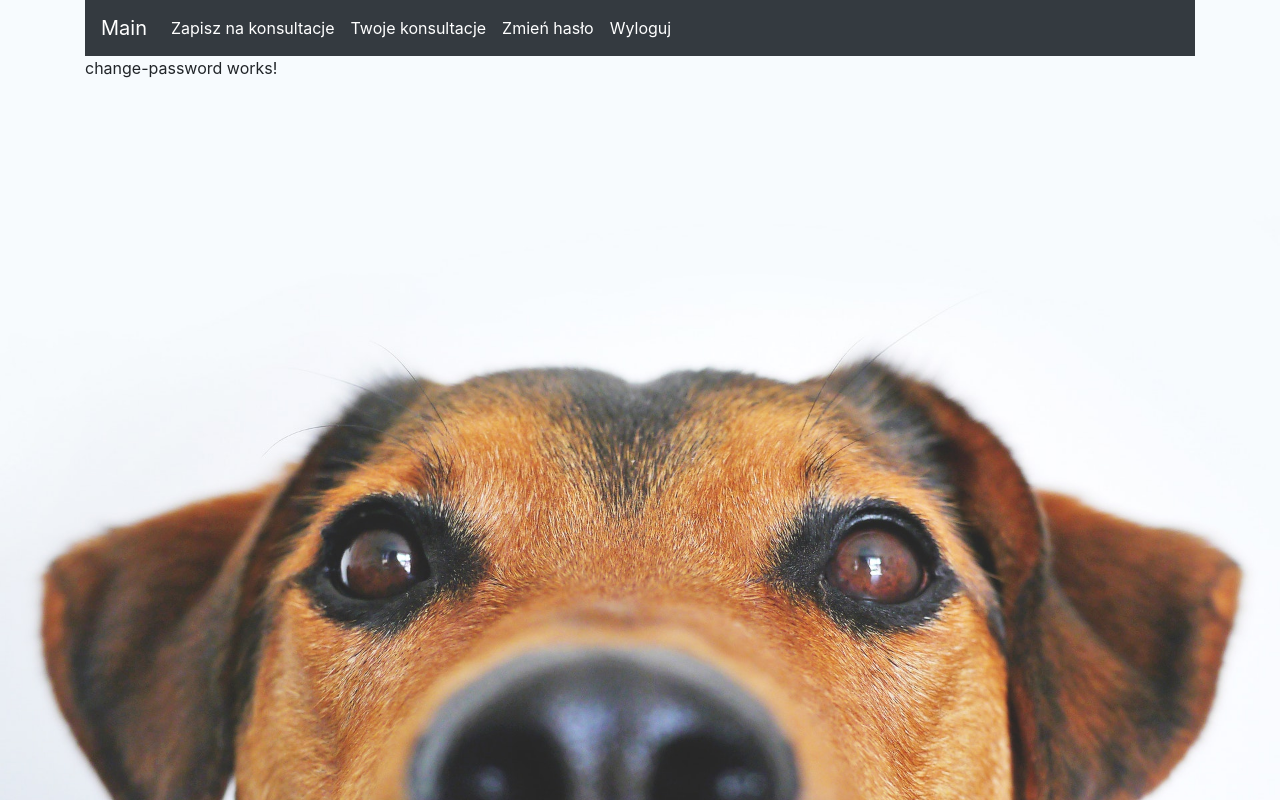
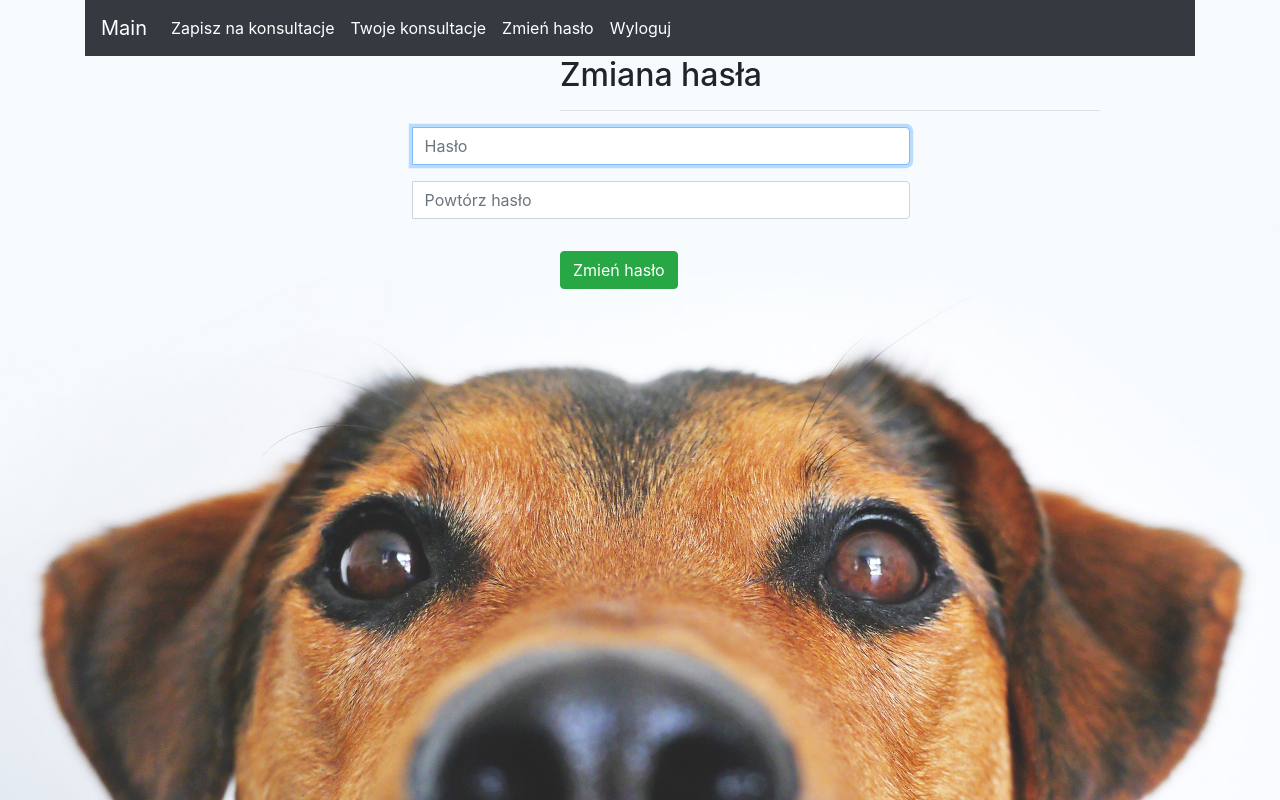
Before and after one commit to kacperwnuk/Consultation_manager_spring, an Angular app in the folder angular/: page /changepass in a window 1280 px wide. Built offline with nearby package versions, Linux system fonts and the light colour scheme.

Commit message:
Dodano zmianę hasła użytkownika

```diff
--- a/angular/src/app/student/change-password/change-password.component.html
+++ b/angular/src/app/student/change-password/change-password.component.html
@@ -13,6 +13,60 @@
     </div>
   </div>
 </nav>
-<p>
-  change-password works!
-</p>
+
+
+<div class="row">
+  <div class="col-md-5"></div>
+  <div class="col-md-6">
+    <h2>Zmiana hasła</h2>
+    <hr>
+  </div>
+</div>
+<div class="row">
+  <div class="col-md-3"></div>
+  <div class="col-md-6">
+    <div class="form-group has-danger">
+      <div class="input-group mb-2 mr-sm-2 mb-sm-0">
+        <div class="input-group-addon" style="width: 2.6rem"><i class="fa fa-at"></i></div>
+        <input type="password" name="password" class="form-control" id="password1" autocomplete="false"
+               [(ngModel)]="newpassword1"
+               placeholder="Hasło" required autofocus>
+      </div>
+    </div>
+  </div>
+  <div class="col-md-3">
+    <div class="form-control-feedback">
+      <!--<span *ngIf="user.invalidData" class="text-danger align-middle">
+          <i class="fa fa-close"></i> Błędne dane
+      </span> -->
+    </div>
+  </div>
+</div>
+<div class="row">
+  <div class="col-md-3"></div>
+  <div class="col-md-6">
+    <div class="form-group">
+      <label class="sr-only" for="password2">Password</label>
+      <div class="input-group mb-2 mr-sm-2 mb-sm-0">
+        <div class="input-group-addon" style="width: 2.6rem"><i class="fa fa-key"></i></div>
+        <input type="password" name="password" class="form-control" id="password2" autocomplete="false"
+               [(ngModel)]="newpassword2"
+               placeholder="Powtórz hasło" required>
+      </div>
+    </div>
+  </div>
+  <div class="col-md-3">
+    <div class="form-control-feedback">
+            <span class="text-danger align-middle">
+            </span>
+    </div>
+  </div>
+</div>
+
+
+<div class="row" style="padding-top: 1rem">
+  <div class="col-md-5"></div>
+  <div class="col-md-6">
+    <button (click)="verification() " type="submit" class="btn btn-success"><i class="fa fa-sign-in"></i> Zmień hasło</button>
+  </div>
+</div>
--- a/angular/src/app/student/change-password/change-password.component.ts
+++ b/angular/src/app/student/change-password/change-password.component.ts
@@ -1,6 +1,8 @@
 import { Component, OnInit } from '@angular/core';
 import {Principal} from "../../rejestration/resource/principal";
-import {ActivatedRoute} from "@angular/router";
+import {ActivatedRoute, Router} from "@angular/router";
+import {HttpClient, HttpHeaders} from "@angular/common/http";
+import {ChangePasswordForm} from "../resource/ChangePasswordForm";
 
 @Component({
   selector: 'app-change-password',
@@ -9,15 +11,62 @@ import {ActivatedRoute} from "@angular/router";
 })
 export class ChangePasswordComponent implements OnInit {
   user: Principal;
+  newpassword1: string;
+  newpassword2: string;
+  form : ChangePasswordForm;
 
-  constructor(private route: ActivatedRoute) { }
+  constructor(private route: ActivatedRoute, private http: HttpClient, private router: Router) {
+  }
 
   ngOnInit() {
     this.user = new Principal();
+    this.newpassword1 = "";
+    this.newpassword2 = "";
     this.user.username = this.route.snapshot.params['username'];
     this.user.password = this.route.snapshot.params['password'];
     console.log(this.user.username);
     console.log(this.user.password);
   }
 
+
+  verification() {
+    console.log("newpass1 " + this.newpassword1);
+    console.log("newpass2 " + this.newpassword2);
+
+    if (this.newpassword1 !== this.newpassword2)
+    {
+      alert('Hasła muszą być identyczne!');
+    }
+    else if(this.newpassword1.length < 4)
+    {
+      alert('Haslo zbyt krotkie!');
+    }
+    else
+    {
+      const url = 'https://localhost:8443/user/changePassword/' + this.user.username;
+      // const toBody = JSON.stringify({oldPassword: this.user.password, newPassword: this.newpassword1, newPasswordRepeat: this.newpassword2});
+      this.form = new ChangePasswordForm();
+      this.form.oldPassword = this.user.password;
+      this.form.newPassword = this.newpassword1;
+      this.form.newPasswordRepeat = this.newpassword2;
+
+      console.log('Lącze pod ' + url);
+      this.http.post(url, this.form, {
+        headers: new HttpHeaders()
+          .set('Authorization', 'Basic ' + btoa(`${this.user.username}:${this.user.password}`)),
+        observe: 'response',
+        responseType: 'text'
+      }).subscribe(response =>{
+          console.log(response);
+          alert('Zmiana hasla powiodła się!');
+          this.user.password = this.form.newPassword;
+          this.router.navigate(['mainstudent', this.user.username, this.user.password], {skipLocationChange: true});
+        },
+        error =>{
+          alert('Zmiana hasła nie powiodła się');
+          console.log(error);
+        } );
+    }
+
+  }
 }
--- /dev/null
+++ b/angular/src/app/student/resource/ChangePasswordForm.ts
@@ -0,0 +1,5 @@
+export class ChangePasswordForm {
+  oldPassword: string;
+  newPassword: string;
+  newPasswordRepeat: string;
+}
```
Also changed, not shown: 1 other file (tests, documents, lock files or other folders).
